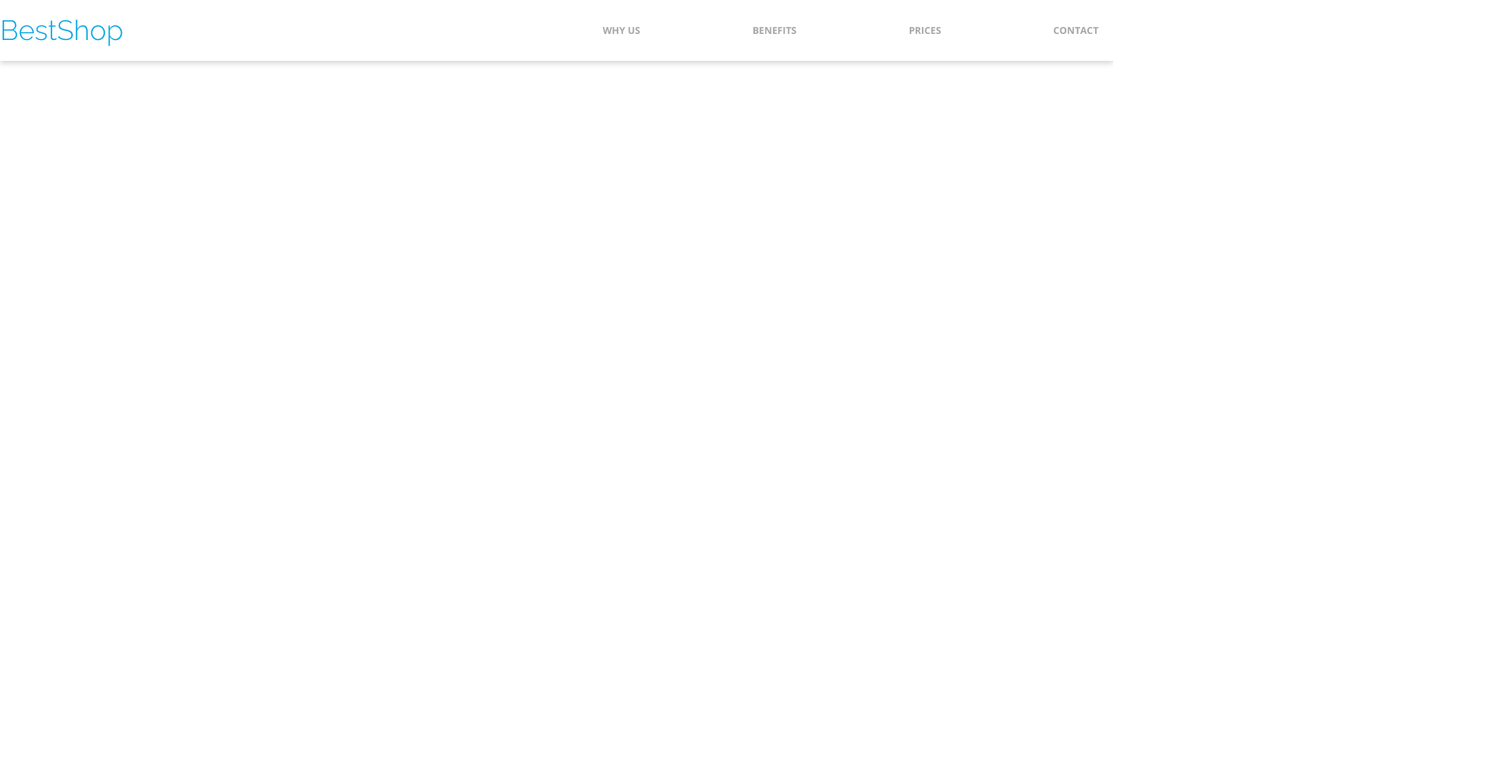
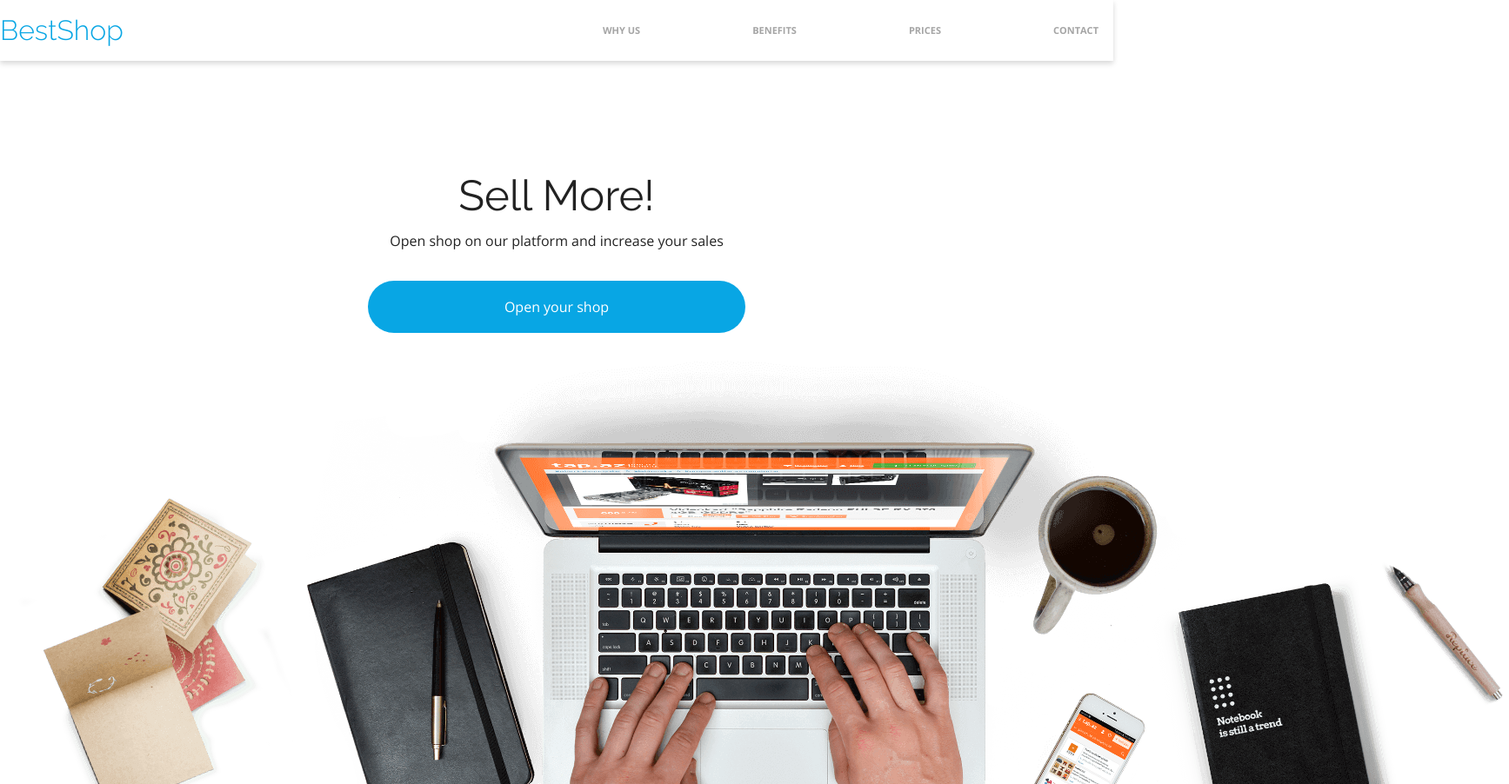
Before and after one commit to Dominikdoms/Dominikdoms.github.io, a plain HTML site: page index.html in a window 1280 px wide. Shown: the whole page at 87% size, 1735 px wide, since content can reach past the window. Before the commit the page ends 800 px from the top, so only its background shows below. Drawn offline with nearby package versions, Linux system fonts and the light colour scheme.

Commit message:
create open section

```diff
--- a/css/style.css
+++ b/css/style.css
@@ -95,3 +95,38 @@ a:active, a:hover {
     border-color: var(--color-primary);
     color: var(--color-black);
 }
+
+/*-------------------------*/
+/*-----OPEN SECTION-------*/
+/*------------------------*/
+
+.open {
+
+}
+
+.open__content {
+    display: flex;
+    flex-direction: column;
+    align-items: center;
+    margin-top: 130px;
+}
+
+.open__header {
+    font-family: 'Raleway';
+    font-size: 49px;
+    margin-bottom: 20px;
+}
+
+.open__text {
+    font-family: var(--font-spen-sans);
+    margin-bottom: 38px;
+}
+
+.open__btn {
+    border-radius: 30px;
+    background-color: var(--color-primary);
+    padding: 22px 157px;
+    text-decoration: none;
+    font-family: var(--font-spen-sans);
+    color: var(--color-white);
+}
--- a/index.html
+++ b/index.html
@@ -16,7 +16,7 @@
     <link rel="stylesheet" href="css/style.css">
 </head>
 <body>
-
+<!-------------------HEADER---------------------------->
 <header class="header ">
     <div class="header__container container">
         <div class="logo">
@@ -32,6 +32,26 @@
         </nav>
     </div>
 </header>
+<!--------------------------OPEN SECTION--------------------->
+<main>
+    <section class="open">
+        <div class="open__content">
+            <h1 class="open__header">Sell More!</h1>
+            <p class="open__text">Open shop on our platform and increase your sales</p>
+            <a href="#" class="open__btn">Open your shop</a>
+        </div>
+        <img src="assets/Background.png" alt="computer">
+    </section>
+<!-------------------------STATISTIC-------------------------->
+
+
+
+
+</main>
+
+
+
+
 
 </body>
 </html>
```
